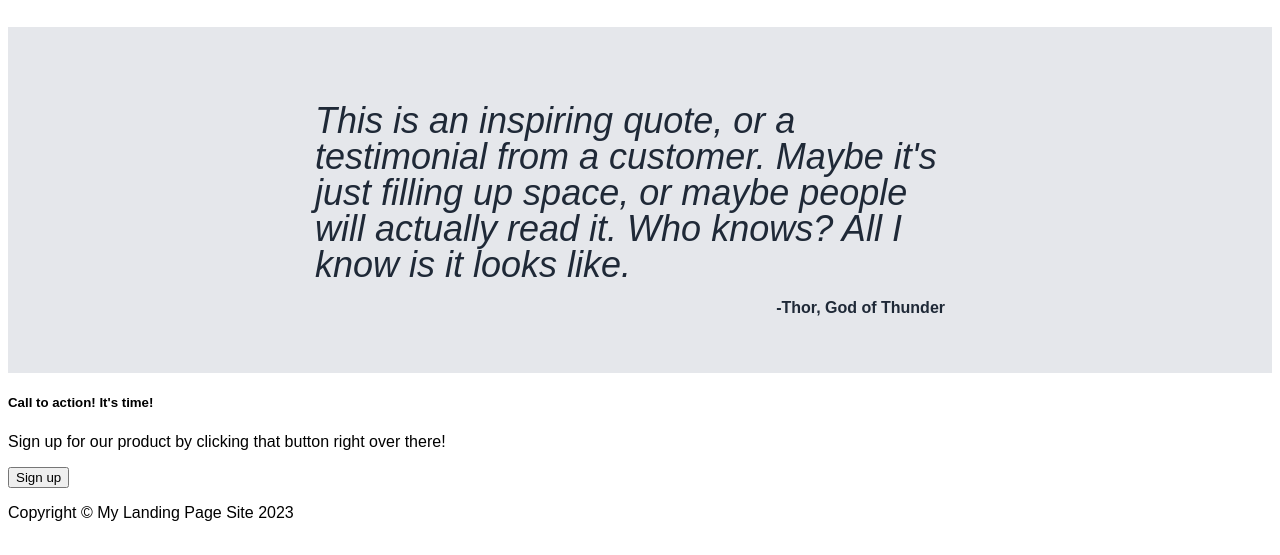
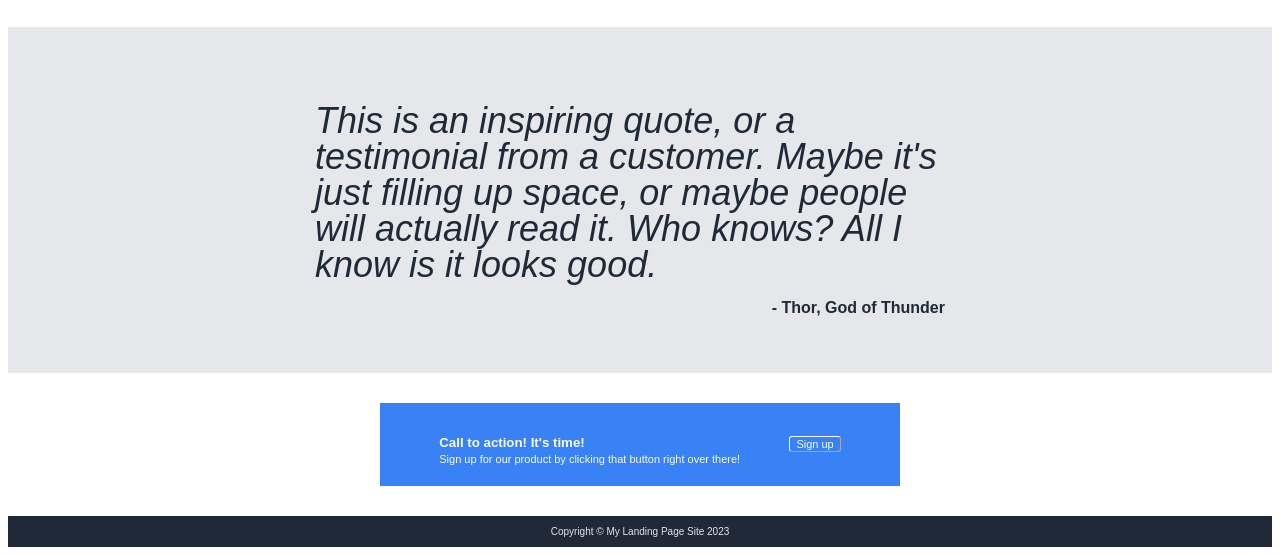
Before and after one commit to amyongaro/odin-projects, a plain HTML site: page landingpage/index.html in a window 1280 px wide. Shown: the part 633-1188 px from the top of the page. Drawn offline with Linux system fonts and the light colour scheme.

Commit message:
add css to cta and footer

```diff
--- a/landingpage/index.html
+++ b/landingpage/index.html
@@ -47,22 +47,22 @@
             <section class="quote">
                 <div class="container">
                     <p class="quote_text">
-                        This is an inspiring quote, or a testimonial from a customer. Maybe it's just filling up space, or maybe people will actually read it. Who knows? All I know is it looks like.
+                        This is an inspiring quote, or a testimonial from a customer. Maybe it's just filling up space, or maybe people will actually read it. Who knows? All I know is it looks good.
                     </p>
-                    <p>&#8208Thor, God of Thunder</p>
+                    <p>&#8208 Thor, God of Thunder</p>
                 </div>
             </section>
             <section class="cta">
-                <div class="container">
-                    <h5>Call to action! It's time!</h5>
-                    <p>Sign up for our product by clicking that button right over there!</p>
+                <div class="cta_box">
+                    <div class="cta_container">
+                        <h5>Call to action! It's time!</h5>
+                        <p>Sign up for our product by clicking that button right over there!</p>
+                    </div>
+                    <button class="b2">Sign up</button>
                 </div>
-                <button class="b2">Sign up</button>
             </section>
             <footer class="footer">
-                <div class="container">
-                    <p>Copyright © My Landing Page Site 2023</p>
-                </div>
+                <p>Copyright © My Landing Page Site 2023</p>
             </footer>
         </div>
     </body>
--- a/landingpage/styles.css
+++ b/landingpage/styles.css
@@ -141,3 +141,46 @@ nav > ul {
     font-weight: bolder;
     padding-right: 20px;
 }
+
+.cta {
+    margin-top: 30px;
+    display: flex;
+    justify-content: center;
+}
+
+.cta_box {
+    display: flex;
+    justify-content: space-evenly;
+    align-items: center;
+    padding: 10px;
+    width: 500px;
+    background-color: #3882F6
+}
+
+.cta_container {
+   color: #F9FAF8;
+}
+
+.cta_container p {
+    margin-top: -20px;
+    font-size: 11px;
+}
+
+.cta .b2 {
+   color: #F9FAF8;
+   background-color: #3882F6;
+   border-color: #F9FAF8;
+   box-shadow: none;
+   border-radius: 3px;
+   border-width: 1px;
+   font-size: 11px;
+}
+
+.footer {
+    margin-top: 30px;
+    background-color: #1F2937;
+    color: #E5E7EB;
+    font-size: 10px;
+    display: flex;
+    justify-content: center;
+}
```
